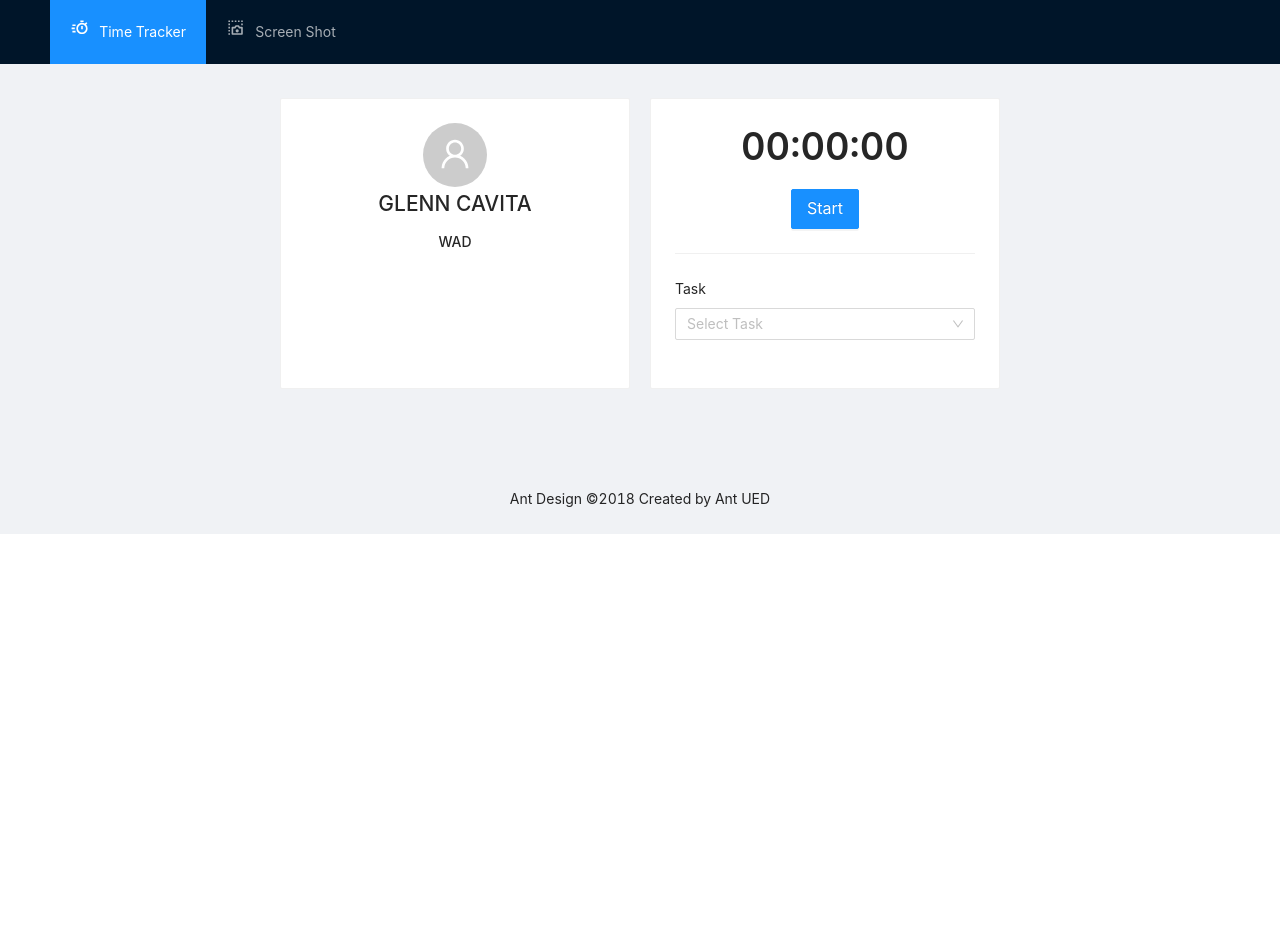
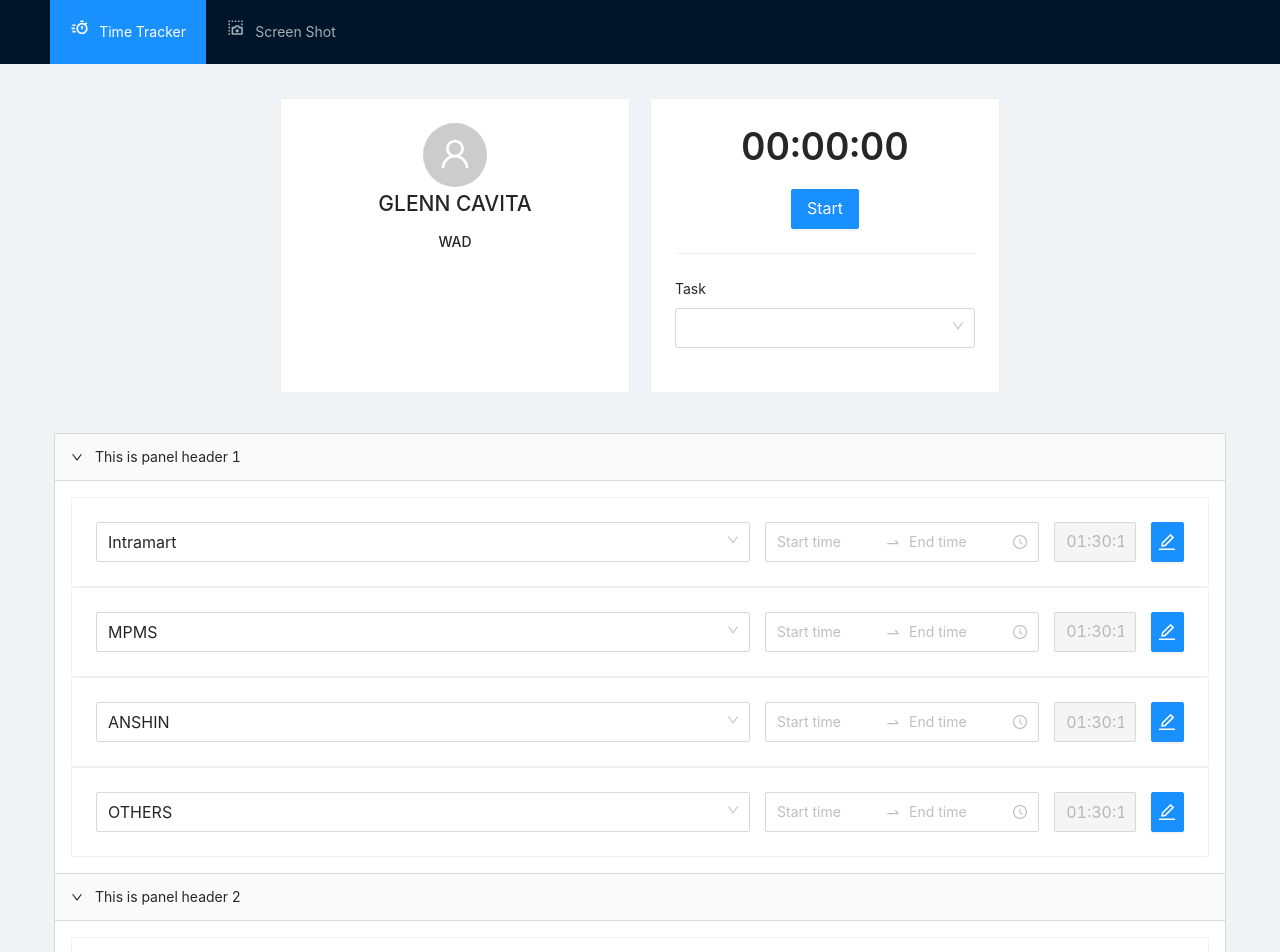
Before and after one commit to Glenn0805/electron-crud, a React (Create React App) app: page /time-tracker in a window 1280 px wide. Shown: the top 952 px of the page. Before the commit the page ends 800 px from the top, so only its background shows below. Built offline with nearby package versions, Linux system fonts and the light colour scheme.

Commit message:
added time logs component

```diff
--- a/src/components/content/time-tracker/TimeTrackerComponent.js
+++ b/src/components/content/time-tracker/TimeTrackerComponent.js
@@ -3,9 +3,11 @@ import { Card, Divider, Form } from 'antd';
 import SelectTaskComponent from './time-tracker-component/SelectTaskComponent';
 import ProfileComponent from './profile-component/ProfileComponent';
 import TImerComponent from './time-tracker-component/TImerComponent';
+import TimeLogsComponent from './time-logs-component/TimeLogsComponent';
 
 const TimeTrackerComponent = () => {
     return (
+        <div style={{ display: 'flex', flexDirection: 'column', gap: '40px' }}>
             <div style={{ display: 'flex', gap: '20px', justifyContent: 'center' }}>
                 <Card style={{ width: 350, display: 'flex', justifyContent: 'center' }}>
                     <ProfileComponent />
@@ -23,6 +25,11 @@ const TimeTrackerComponent = () => {
                 </Card>
 
             </div>
+            <div>
+                <TimeLogsComponent />
+            </div>
+        </div>
+
 
 
 
--- /dev/null
+++ b/src/components/content/time-tracker/time-logs-component/TimeLogsComponent.js
@@ -0,0 +1,26 @@
+import React from 'react'
+import { Collapse, Card } from 'antd'
+import TimeRecordComponent from './TimeRecordComponent';
+const TimeLogsComponent = () => {
+
+    const { Panel } = Collapse;
+    let text = 'GLENN'
+    return (
+        <Collapse defaultActiveKey={['1', '2', '3']}>
+            <Panel header="This is panel header 1" key="1">
+                <TimeRecordComponent selectedTask='Intramart' time='01:30:12' />
+                <TimeRecordComponent selectedTask='MPMS' time='01:30:12' />
+                <TimeRecordComponent selectedTask='ANSHIN' time='01:30:12' />
+                <TimeRecordComponent selectedTask='OTHERS' time='01:30:12' />
+            </Panel>
+            <Panel header="This is panel header 2" key="2">
+                <TimeRecordComponent selectedTask='MPMS' time='01:30:12' />
+            </Panel>
+            <Panel header="This is panel header 3" key="3">
+                <TimeRecordComponent selectedTask='OTHER' time='01:30:12' />
+            </Panel>
+        </Collapse>
+    )
+}
+
+export default TimeLogsComponent
--- /dev/null
+++ b/src/components/content/time-tracker/time-logs-component/TimeRecordComponent.js
@@ -0,0 +1,23 @@
+import React from 'react'
+import { Card, TimePicker, Typography, Input, Button } from 'antd'
+import { EditOutlined } from '@ant-design/icons'
+import SelectTaskComponent from '../time-tracker-component/SelectTaskComponent'
+const TimeRecordComponent = ({ time = '00:00:00', selectedTask = '' }) => {
+    const { RangePicker } = TimePicker
+    const { Title } = Typography
+    return (
+        <Card>
+            <div style={{ display: 'flex', flexDirection: 'row', gap: '15px' }}>
+                <SelectTaskComponent task={selectedTask} width={800} />
+                <RangePicker />
+                <div style={{ width: 100 }}>
+                    < Input size='large' disabled value={time} />
+                </div>
+
+                <Button type="primary" size='large' icon={<EditOutlined />} />
+            </div>
+        </Card>
+    )
+}
+
+export default TimeRecordComponent
--- a/src/components/content/time-tracker/time-tracker-component/SelectTaskComponent.js
+++ b/src/components/content/time-tracker/time-tracker-component/SelectTaskComponent.js
@@ -3,9 +3,10 @@ import { Divider, Input, Select, Space, Button } from 'antd';
 import React, { useState, useRef } from 'react';
 const { Option } = Select;
 let index = 0;
-const SelectTaskComponent = () => {
+const SelectTaskComponent = ({ defaultValue = "", width = 300, task }) => {
     const [items, setItems] = useState(['Intramart', 'Anshin', 'Break', 'Training', 'Others']);
     const [name, setName] = useState('');
+    const [selectedValue, setSelectedValue] = useState(task)
     const inputRef = useRef(null);
     const onNameChange = (event) => {
         setName(event.target.value);
@@ -18,12 +19,20 @@ const SelectTaskComponent = () => {
             inputRef.current?.focus();
         }, 0);
     };
+    const SelectedTaskOnchange = (e) => {
+        setSelectedValue(e)
+    }
     return (
         <Select
             style={{
-                width: 300,
+                width: width,
+                height: '36px'
             }}
+            onChange={SelectedTaskOnchange}
+            size="large"
             placeholder="Select Task"
+            defaultValue={defaultValue}
+            value={selectedValue}
             dropdownRender={(menu) => (
                 <>
                     {menu}
```
Lines whose indentation alone changed are shown as unchanged.
